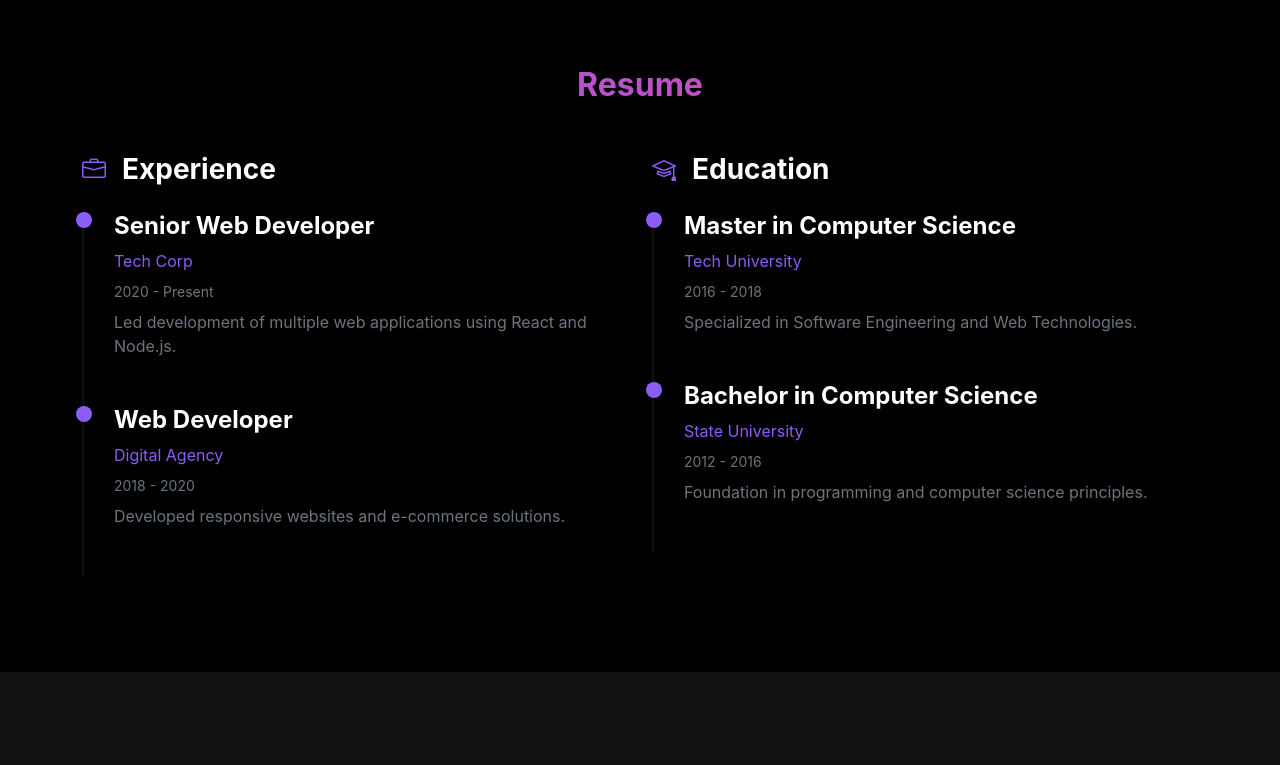
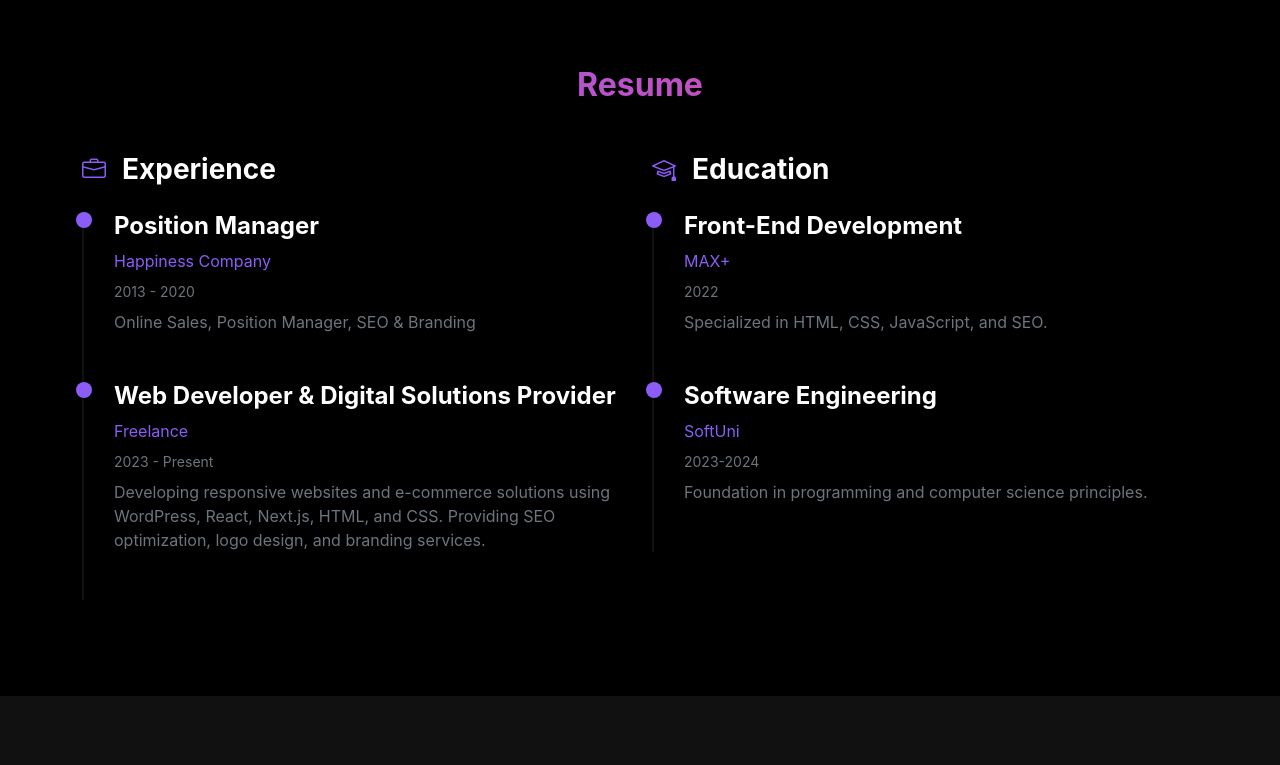
Before and after one commit to GeorgiGeorgievTsankov/freelance-web-dev, a plain HTML site: page index.html in a window 1280 px wide. Shown: the part 1650-2415 px from the top of the page. Drawn offline with nearby package versions, Linux system fonts and the light colour scheme.

Commit message:
Update timeline with new freelance web developer role and skills

```diff
--- a/index.html
+++ b/index.html
@@ -134,7 +134,15 @@
                 5+ Years Experience
               </p>
             </div>
-            <button class="btn btn-purple">Download CV</button>
+            <button class="btn btn-purple">
+              <a
+                class="text-white"
+                style="text-decoration: none"
+                href="./img/CV2025.pdf"
+                download="CV2025"
+                >Download CV</a
+              >
+            </button>
           </div>
         </div>
       </div>
@@ -152,20 +160,20 @@
             </div>
             <div class="timeline">
               <div class="timeline-item">
-                <h4 class="fw-bold">Senior Web Developer</h4>
-                <p class="text-purple mb-2">Tech Corp</p>
-                <p class="text-secondary small mb-2">2020 - Present</p>
+                <h4 class="fw-bold">Position Manager</h4>
+                <p class="text-purple mb-2">Happiness Company</p>
+                <p class="text-secondary small mb-2">2013 - 2020</p>
                 <p class="text-secondary">
-                  Led development of multiple web applications using React and
-                  Node.js.
+                  Online Sales, Position Manager, SEO & Branding
                 </p>
               </div>
               <div class="timeline-item">
-                <h4 class="fw-bold">Web Developer</h4>
-                <p class="text-purple mb-2">Digital Agency</p>
-                <p class="text-secondary small mb-2">2018 - 2020</p>
+                <h4 class="fw-bold">Web Developer & Digital Solutions Provider</h4>
+                <p class="text-purple mb-2">Freelance </p>
+                <p class="text-secondary small mb-2">2023 - Present</p>
                 <p class="text-secondary">
-                  Developed responsive websites and e-commerce solutions.
+                  Developing responsive websites and e-commerce solutions using WordPress, React, Next.js, HTML, and CSS.
+                  Providing SEO optimization, logo design, and branding services.
                 </p>
               </div>
             </div>
@@ -177,17 +185,17 @@
             </div>
             <div class="timeline">
               <div class="timeline-item">
-                <h4 class="fw-bold">Master in Computer Science</h4>
-                <p class="text-purple mb-2">Tech University</p>
-                <p class="text-secondary small mb-2">2016 - 2018</p>
+                <h4 class="fw-bold">Front-End Development</h4>
+                <p class="text-purple mb-2">MAX+</p>
+                <p class="text-secondary small mb-2">2022</p>
                 <p class="text-secondary">
-                  Specialized in Software Engineering and Web Technologies.
+                  Specialized in HTML, CSS, JavaScript, and SEO.
                 </p>
               </div>
               <div class="timeline-item">
-                <h4 class="fw-bold">Bachelor in Computer Science</h4>
-                <p class="text-purple mb-2">State University</p>
-                <p class="text-secondary small mb-2">2012 - 2016</p>
+                <h4 class="fw-bold">Software Engineering</h4>
+                <p class="text-purple mb-2">SoftUni</p>
+                <p class="text-secondary small mb-2">2023-2024</p>
                 <p class="text-secondary">
                   Foundation in programming and computer science principles.
                 </p>
@@ -295,10 +303,7 @@
             out. Let's collaborate!
           </p>
           <button class="btn btn-purple">
-            <a
-            href="#contact"
-              class="text-white"
-              style="text-decoration: none"
+            <a href="#contact" class="text-white" style="text-decoration: none"
               >HIRE ME</a
             >
           </button>
```
Also changed, not shown: 1 other file.
